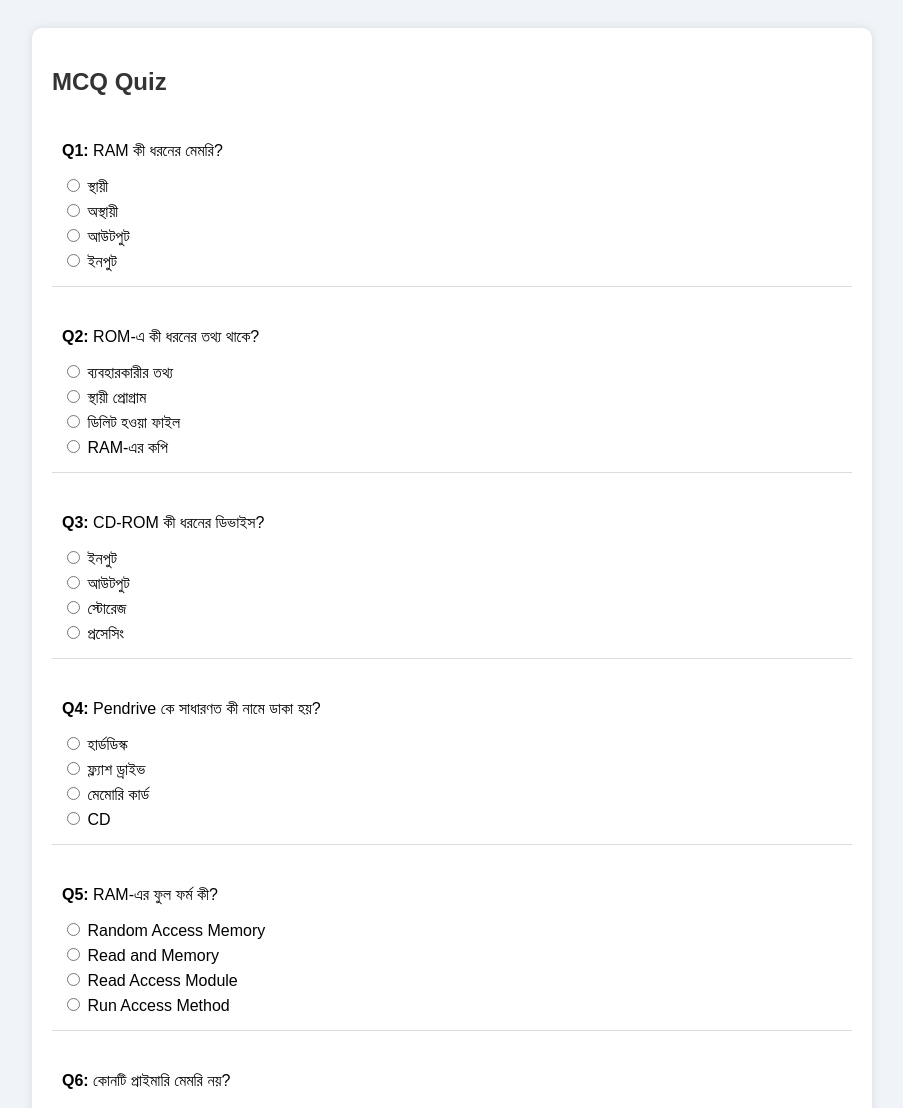
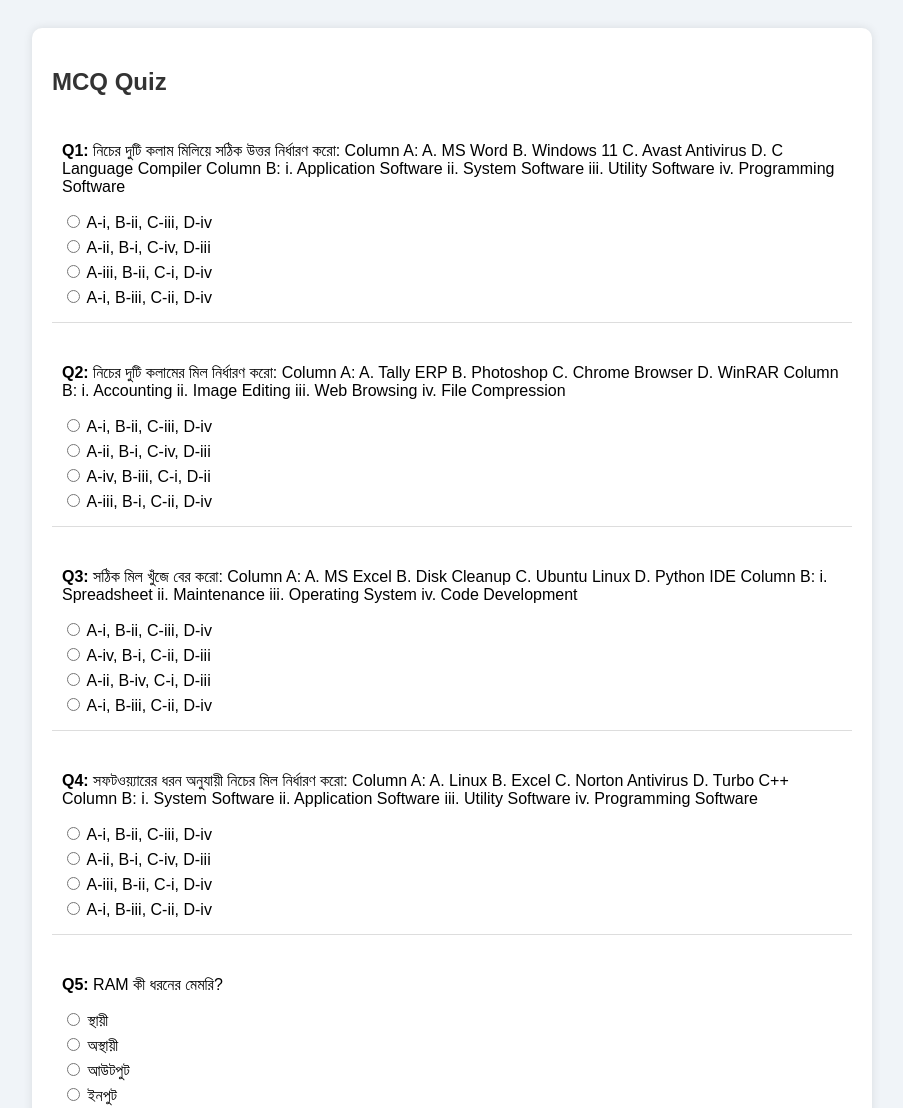
Before and after one commit to souraj93/Class11Comp, a plain HTML site: page index.html in a window 1280 px wide. Shown: the top 1108 px of the page, without its empty margins (188-1091 px from the left). Drawn offline with Linux system fonts and the light colour scheme.

Commit message:
Update index.html

```diff
--- a/index.html
+++ b/index.html
@@ -67,6 +67,46 @@
 
   <script>
     const questions = [
+      {
+    "q": "নিচের দুটি কলাম মিলিয়ে সঠিক উত্তর নির্ধারণ করো:\n\nColumn A:\nA. MS Word\nB. Windows 11\nC. Avast Antivirus\nD. C Language Compiler\n\nColumn B:\ni. Application Software\nii. System Software\niii. Utility Software\niv. Programming Software",
+    "options": [
+      "A-i, B-ii, C-iii, D-iv",
+      "A-ii, B-i, C-iv, D-iii",
+      "A-iii, B-ii, C-i, D-iv",
+      "A-i, B-iii, C-ii, D-iv"
+    ],
+    "answer": 0
+  },
+  {
+    "q": "নিচের দুটি কলামের মিল নির্ধারণ করো:\n\nColumn A:\nA. Tally ERP\nB. Photoshop\nC. Chrome Browser\nD. WinRAR\n\nColumn B:\ni. Accounting\nii. Image Editing\niii. Web Browsing\niv. File Compression",
+    "options": [
+      "A-i, B-ii, C-iii, D-iv",
+      "A-ii, B-i, C-iv, D-iii",
+      "A-iv, B-iii, C-i, D-ii",
+      "A-iii, B-i, C-ii, D-iv"
+    ],
+    "answer": 0
+  },
+  {
+    "q": "সঠিক মিল খুঁজে বের করো:\n\nColumn A:\nA. MS Excel\nB. Disk Cleanup\nC. Ubuntu Linux\nD. Python IDE\n\nColumn B:\ni. Spreadsheet\nii. Maintenance\niii. Operating System\niv. Code Development",
+    "options": [
+      "A-i, B-ii, C-iii, D-iv",
+      "A-iv, B-i, C-ii, D-iii",
+      "A-ii, B-iv, C-i, D-iii",
+      "A-i, B-iii, C-ii, D-iv"
+    ],
+    "answer": 0
+  },
+  {
+    "q": "সফটওয়্যারের ধরন অনুযায়ী নিচের মিল নির্ধারণ করো:\n\nColumn A:\nA. Linux\nB. Excel\nC. Norton Antivirus\nD. Turbo C++\n\nColumn B:\ni. System Software\nii. Application Software\niii. Utility Software\niv. Programming Software",
+    "options": [
+      "A-i, B-ii, C-iii, D-iv",
+      "A-ii, B-i, C-iv, D-iii",
+      "A-iii, B-ii, C-i, D-iv",
+      "A-i, B-iii, C-ii, D-iv"
+    ],
+    "answer": 0
+  },
   {
     "q": "RAM কী ধরনের মেমরি?",
     "options": ["স্থায়ী", "অস্থায়ী", "আউটপুট", "ইনপুট"],
```
